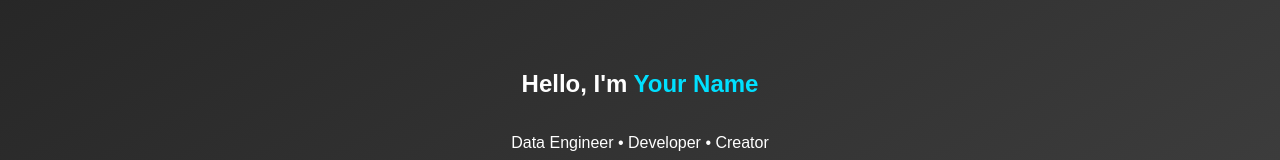
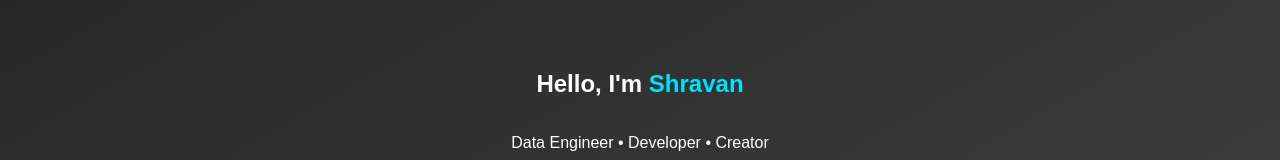
Before and after one commit to shravank89/shravank89.github.io, a plain HTML site: page index.html in a window 1280 px wide. Shown: the part 271-431 px from the top of the page. Drawn offline with Linux system fonts and the light colour scheme.

Commit message:
#updated name

```diff
--- a/index.html
+++ b/index.html
@@ -18,7 +18,7 @@
 
 
 <section class="hero">
-<h1>Hello, I'm <span>Your Name</span></h1>
+<h1>Hello, I'm <span>Shravan</span></h1>
 <p>Data Engineer • Developer • Creator</p>
 <a class="btn" href="projects.html">View My Work</a>
 </section>
```
